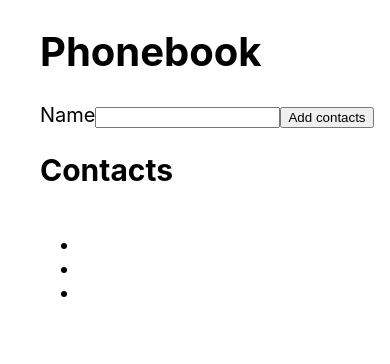
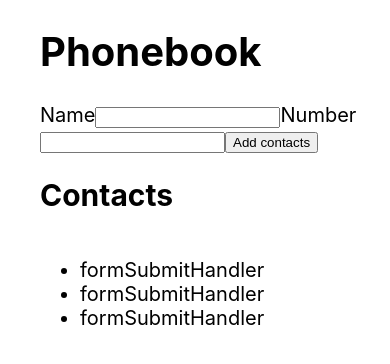
Before and after one commit to MarynaDanyliuk/goit-react-hw-02-phonebook, a React (Create React App) app: page / in a window 390 px wide. Shown: the top 364 px of the page. Built offline with nearby package versions, Linux system fonts and the light colour scheme.

Commit message:
phonebook in progress

```diff
--- a/src/components/App/App.jsx
+++ b/src/components/App/App.jsx
@@ -1,37 +1,42 @@
 import React from 'react';
-import { nanoid } from 'nanoid';
+// import { nanoid } from 'nanoid';
 
 // import { Section } from 'components/Section/Section';
 import { ContactsList } from 'components/ContactsList/ContactsList';
 import { Form } from 'components/Form/Form';
 
-const contacts = nanoid();
+// const contacts = nanoid();
 
 export class App extends React.Component {
   state = {
     contacts: [],
     name: '',
+    number: '',
   };
 
-  handleNameChange = event => {
-    console.log(event);
-    console.log(event.currentTarget.value);
+  formSubmitHandler = data => {
+    const { name, number } = data;
 
-    this.setState({
-      name: event.currentTarget.value,
-      contacts: [{ id: contacts, name: event.currentTarget.value }],
-    });
+    console.log(data);
   };
 
-  handleSubmit = event => {
-    event.preventDefault();
-    // this.setState({ contacts: nanoid() });
-    // console.log(`Signed up as: ${this.state.name}`);
+  // handleNameChange = event => {
+  //   console.log(event);
+  //   console.log(event.currentTarget.value);
 
-    // this.props.onSubmit({ ...this.state });
-  };
+  //   this.setState({
+  //     name: event.currentTarget.value,
+  //     contacts: [{ id: contacts, name: event.currentTarget.value }],
+  //   });
+  // };
+
+  // handleSubmit = event => {
+  //   event.preventDefault();
+  //   console.log(this.state);
+  // };
 
   render() {
+    // const { contacts, name } = this.state;
     return (
       <div
         style={{
@@ -47,13 +52,18 @@ export class App extends React.Component {
       >
         <h1>Phonebook</h1>
         <Form
-          handleChange={this.handleNameChange}
-          handleSubmit={this.handleSubmit}
+          onSubmit={this.formSubmitHandler}
+          // handleChange={this.handleNameChange}
+          // handleSubmit={this.handleSubmit}
           name={this.state.name}
           contacts={this.state.contacts}
         />
         <h2>Contacts</h2>
-        <ContactsList name={this.state.name} contacts={this.state.contacts} />
+        {/* <Filter /> */}
+        <ContactsList
+          // name={this.formSubmitHandler}
+          contacts={this.formSubmitHandler}
+        />
       </div>
     );
   }
--- a/src/components/ContactsList/ContactsList.jsx
+++ b/src/components/ContactsList/ContactsList.jsx
@@ -1,23 +1,26 @@
 import React from 'react';
-import PropTypes from 'prop-types';
-import css from './ContactsList.module.css';
+// import PropTypes from 'prop-types';
+// import css from './ContactsList.module.css';
 
-export const ContactsList = ({ name, contacts }) => {
+export const ContactsList = ({ contacts }) => {
+  const { id, name } = contacts;
   return (
-    <ul className={css.contacts_list}>
-      {/* {contacts.map(contact => (
-        <li key={contact}>{ name}</li>
-      ))} */}
-      <li key={contacts.id}>{name}</li>
-      <li key={contacts.id}>{name}</li>
-      <li key={contacts.id}>{name}</li>
-    </ul>
+    <div>
+      <ul>
+        {/* {contacts.map(contact => (
+          <li key={contact.id}>{contact.name}</li>
+        ))} */}
+        <li key={id}>{name}</li>
+        <li key={id}>{name}</li>
+        <li key={id}>{name}</li>
+      </ul>
+    </div>
   );
 };
 
-ContactsList.propTypes = {
-  name: PropTypes.string,
-};
+// ContactsList.propTypes = {
+//   name: PropTypes.string,
+// };
 
 //  <ul className={css['stat-list']}>
 //    {stats.map(stat => (
--- a/src/components/Form/Form.jsx
+++ b/src/components/Form/Form.jsx
@@ -1,19 +1,70 @@
 import React from 'react';
 import PropTypes from 'prop-types';
 import css from './Form.module.css';
+import { nanoid } from 'nanoid';
 
-export const Form = ({ name, contacts, handleChange, handleSubmit }) => {
+// const contacts = nanoid();
+
+export class Form extends React.Component {
+  state = {
+    contacts: [],
+    name: '',
+    number: '',
+  };
+
+  contactId = nanoid();
+
+  handleNameChange = event => {
+    const { name, value } = event.currentTarget;
+    // console.log(event);
+    // console.log(event.currentTarget.value);
+    // const contactId = nanoid();
+
+    this.setState({
+      [name]: value,
+      // name: event.currentTarget.value,
+      contacts: [{ id: this.contactId, [name]: value }],
+    });
+  };
+  handleSubmit = event => {
+    event.preventDefault();
+
+    // console.log(this.state);
+
+    this.props.onSubmit(this.state);
+
+    this.reset();
+  };
+
+  reset = () => {
+    this.setState({ contacts: [], name: '', number: '' });
+  };
+
+  render() {
     return (
       <div>
-      <form className={css.form}>
-        <label htmlFor={contacts.id} onSubmit={handleSubmit}>
+        <form className={css.form} onSubmit={this.handleSubmit}>
+          <label>
             Name
             <input
               type="text"
-            name={name}
-            onChange={handleChange}
+              name="name"
+              value={this.state.name}
+              onChange={this.handleNameChange}
               pattern="^[a-zA-Zа-яА-Я]+(([' -][a-zA-Zа-яА-Я ])?[a-zA-Zа-яА-Я]*)*$"
               title="Name may contain only letters, apostrophe, dash and spaces. For example Adrian, Jacob Mercer, Charles de Batz de Castelmore d'Artagnan"
+              required
+            />
+          </label>
+          <label>
+            Number
+            <input
+              type="tel"
+              name="number"
+              value={this.state.number}
+              onChange={this.handleNameChange}
+              pattern="\+?\d{1,4}?[-.\s]?\(?\d{1,3}?\)?[-.\s]?\d{1,4}[-.\s]?\d{1,4}[-.\s]?\d{1,9}"
+              title="Phone number must be digits and can contain spaces, dashes, parentheses and can start with +"
               required
             />
           </label>
@@ -21,7 +72,31 @@ export const Form = ({ name, contacts, handleChange, handleSubmit }) => {
         </form>
       </div>
     );
-};
+  }
+}
+
+// htmlFor={contacts.id}
+
+// export const Form = ({ name, contacts, handleChange, handleSubmit }) => {
+// return (
+//   <div>
+//     <form className={css.form} onSubmit={handleSubmit}>
+//       <label htmlFor={contacts.id}>
+//         Name
+//         <input
+//           type="text"
+//           name={name}
+//           onChange={handleChange}
+//           pattern="^[a-zA-Zа-яА-Я]+(([' -][a-zA-Zа-яА-Я ])?[a-zA-Zа-яА-Я]*)*$"
+//           title="Name may contain only letters, apostrophe, dash and spaces. For example Adrian, Jacob Mercer, Charles de Batz de Castelmore d'Artagnan"
+//           required
+//         />
+//       </label>
+//       <button type="submit">Add contacts</button>
+//     </form>
+//   </div>
+// );
+// };
 
 Form.propTypes = {
   name: PropTypes.string,
```
Lines whose indentation alone changed are shown as unchanged.
